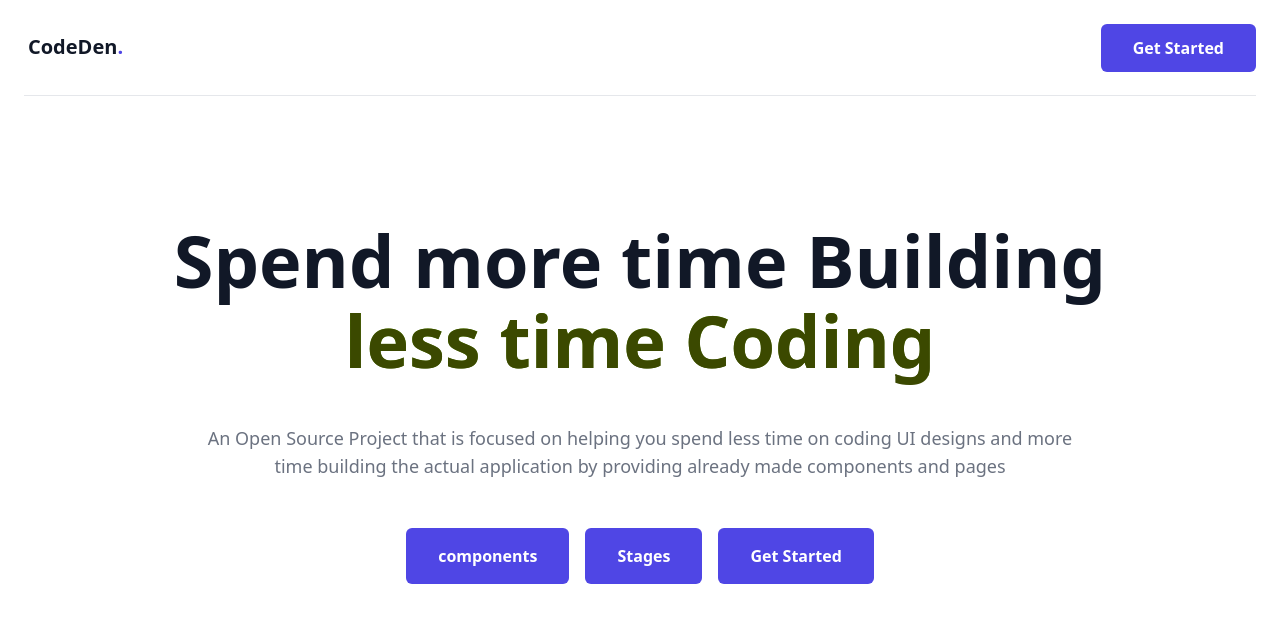
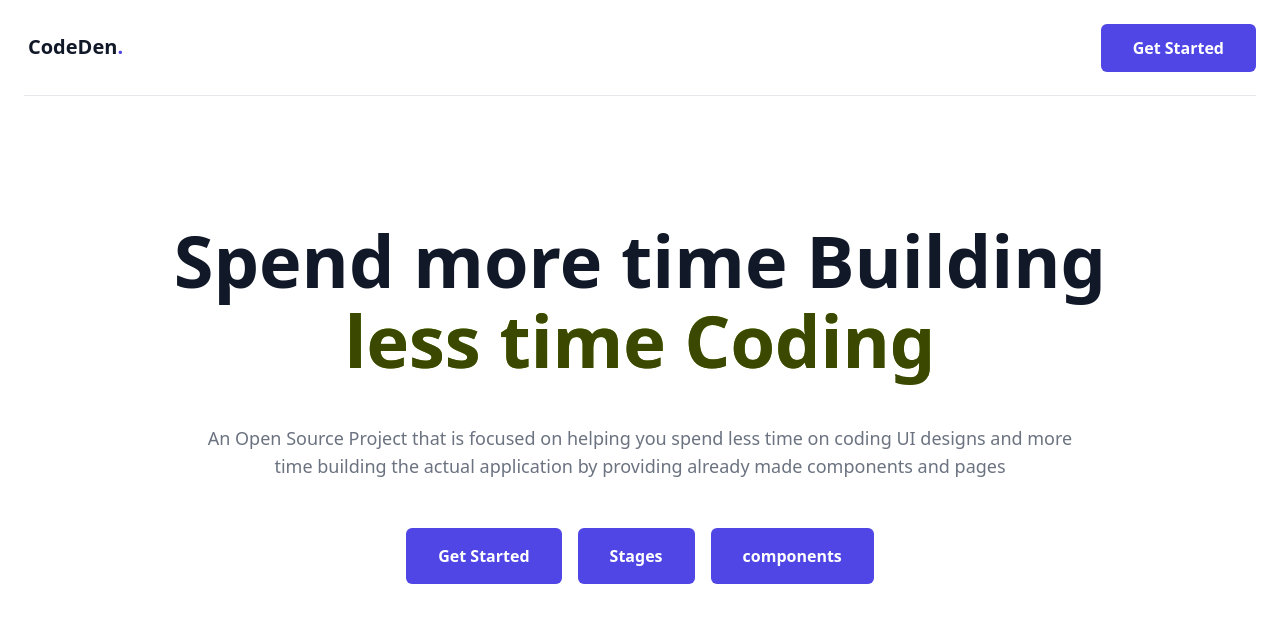
Before and after one commit to kromate/Codeden, a Vue app: page / in a window 1280 px wide. Shown: the top 622 px of the page. Built offline with nearby package versions, Linux system fonts and the light colour scheme.

Commit message:
--- Auto-Git Commit ---

```diff
--- a/src/views/index.vue
+++ b/src/views/index.vue
@@ -22,13 +22,14 @@
 				<div class="flex flex-col items-center mt-12 text-center">
 					<span class="relative flex flex-wrap w-full md:w-auto gap-4">
 						<router-link to="/" class="btn">
-							components
+							Get Started
 						</router-link>
 						<router-link to="/" class="btn">
 							Stages
 						</router-link>
+
 						<router-link to="/" class="btn">
-							Get Started
+							components
 						</router-link>
 
 					</span>
```
